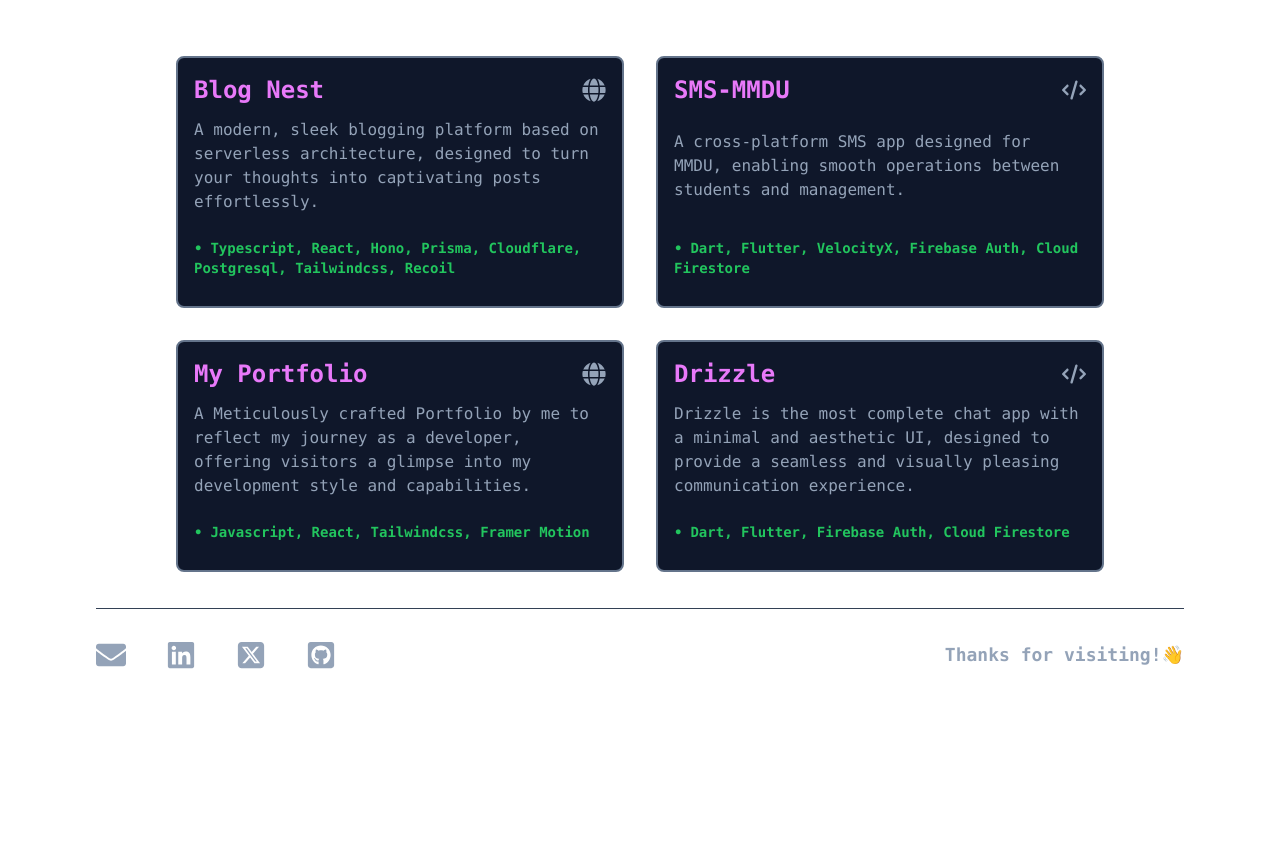
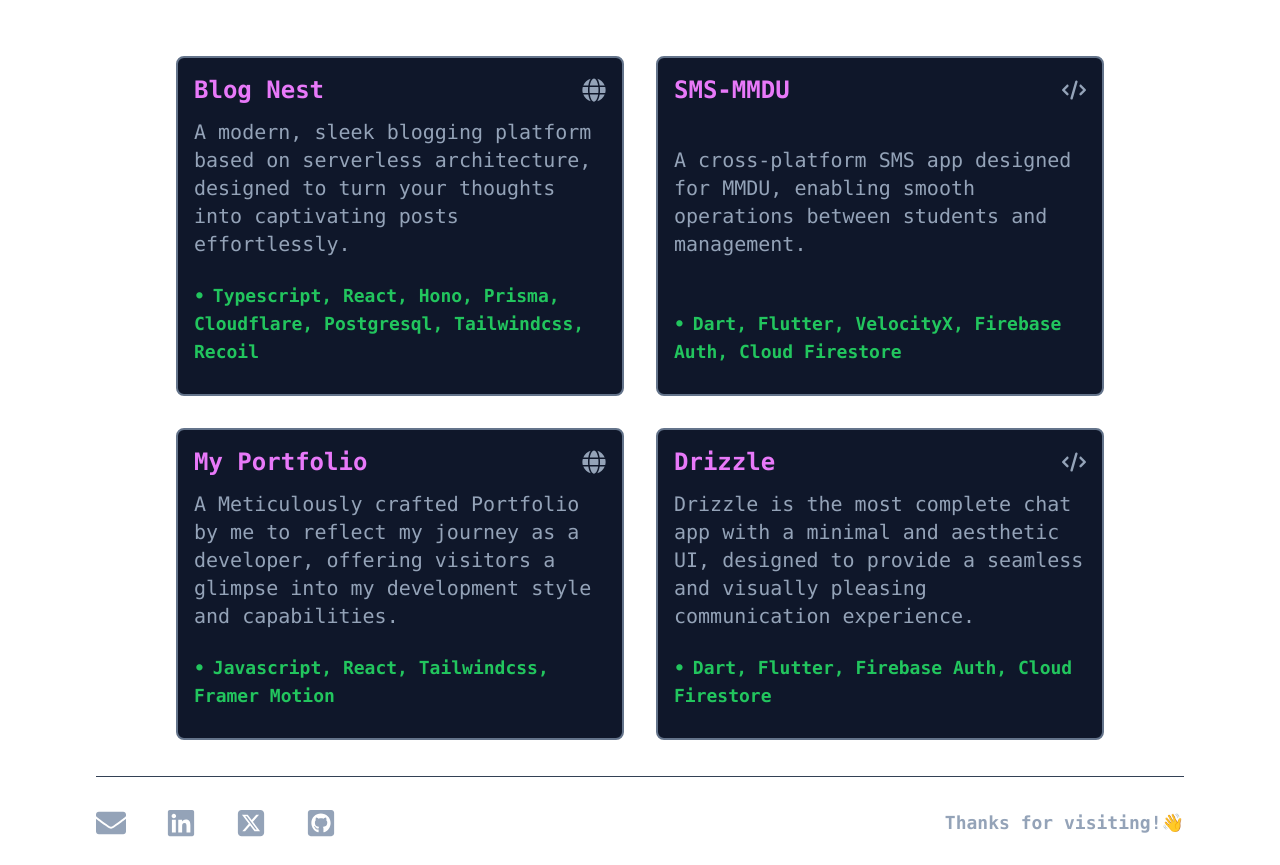
Before and after one commit to adityarawat45/My_Portfolio, a React (Vite) app: page / in a window 1280 px wide. Shown: the part 3016-3881 px from the top of the page. Before the commit the page ends 3713 px from the top, so only its background shows below. Built offline with nearby package versions, Linux system fonts and the light colour scheme; no server answers; a web font is replaced by a local one.

Commit message:
Adjusted some fonts and font design

```diff
--- a/src/components/Projects.jsx
+++ b/src/components/Projects.jsx
@@ -70,9 +70,9 @@ const ProjectCard = ({ title, desc, link, icon, stack }) => {
           {icon}
         </motion.a>
       </div>
-      <div className="text my-3 text-slate-400 text-sm font-mono md:text-base">{desc}</div>
-      <div className="text my-3 text-green-500 text-xs font-semibold font-mono md:text-sm flex items-start justify-start">
-        <div className="text-xs md:text-sm">&bull;<span className="mr-2"></span>{stack}</div>
+      <div className="text my-3 text-slate-400 text-sm font-mono md:text-xl">{desc}</div>
+      <div className="text my-3 text-green-500 text-sm font-semibold font-mono md:text-xl flex items-start justify-start">
+        <div className="text-sm md:text-lg">&bull;<span className="mr-2"></span>{stack}</div>
       </div>
     </motion.div>
   );
```
